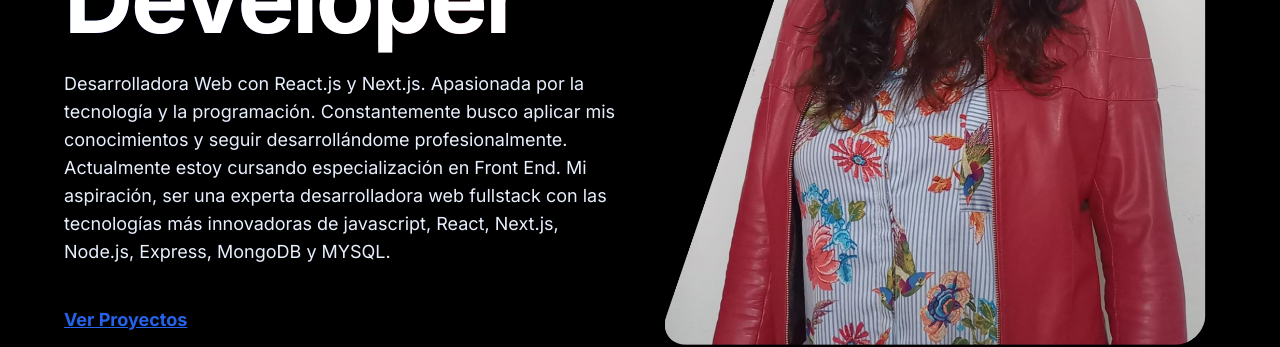
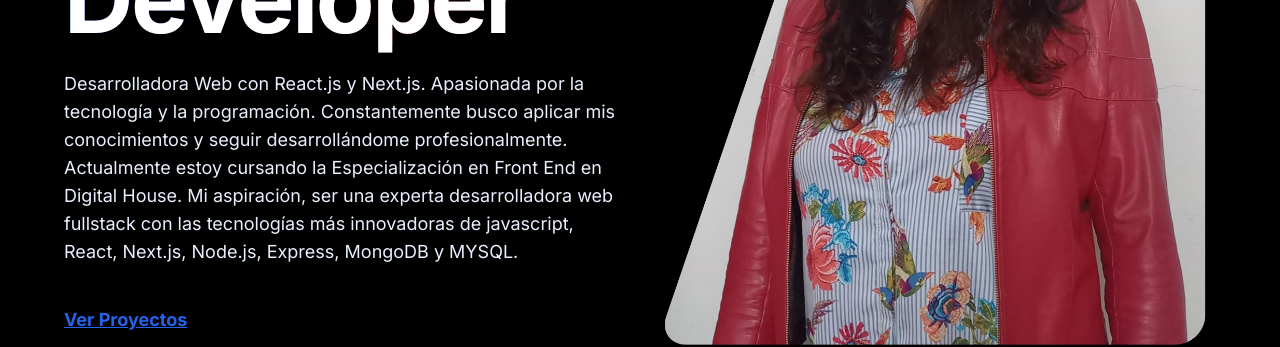
Before and after one commit to Ivanakowalczuk/portfolio, a Next.js app: page / in a window 1280 px wide. Shown: the part 488-835 px from the top of the page. Built offline with nearby package versions, Linux system fonts and the light colour scheme; no server answers; the database is empty; what tailwindcss-animated, tw-elements would draw is missing.

Commit message:
cambos en descripción

```diff
--- a/components/portada/page.tsx
+++ b/components/portada/page.tsx
@@ -22,7 +22,7 @@ const Portada = () => {
              Apasionada por la tecnología y la programación.
              Constantemente busco aplicar mis conocimientos
              y seguir desarrollándome profesionalmente.
-             Actualmente estoy cursando especialización en Front End. Mi aspiración, ser una experta desarrolladora web fullstack
+             Actualmente estoy cursando la Especialización en Front End en Digital House. Mi aspiración, ser una experta desarrolladora web fullstack
              con las tecnologías más innovadoras de javascript, React, Next.js, Node.js, Express, MongoDB y MYSQL.
             </p>
             <Link href='/proyectos'><h2 className='text-blue-600 text-lg font-bold underline mb-6 mt-10 '>Ver Proyectos</h2></Link>
```
